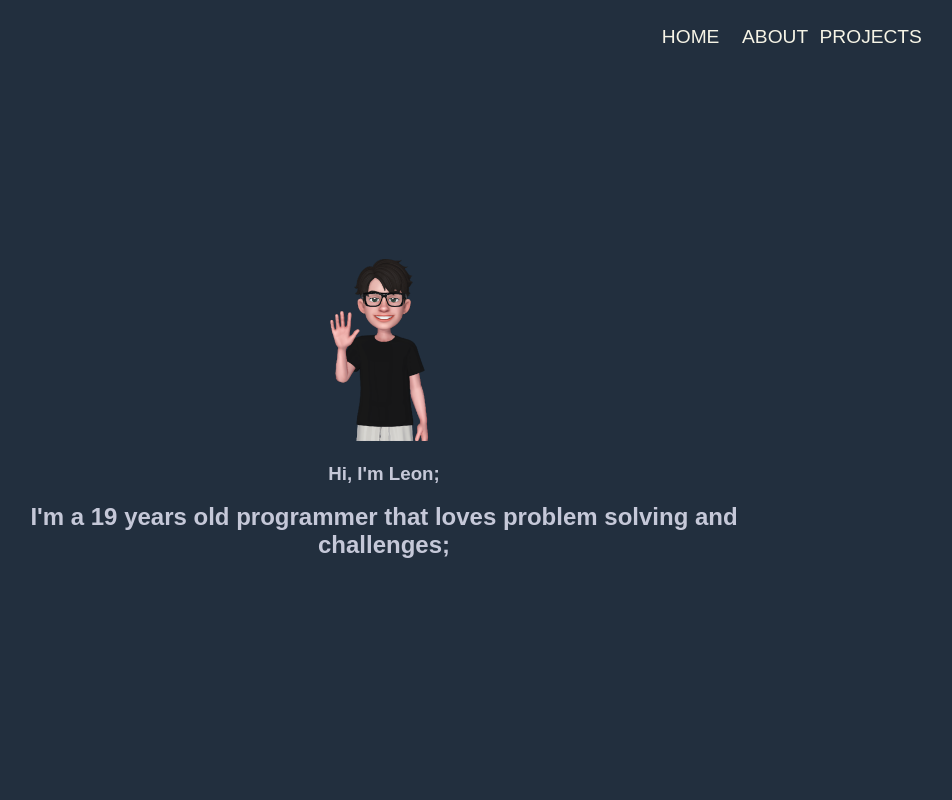
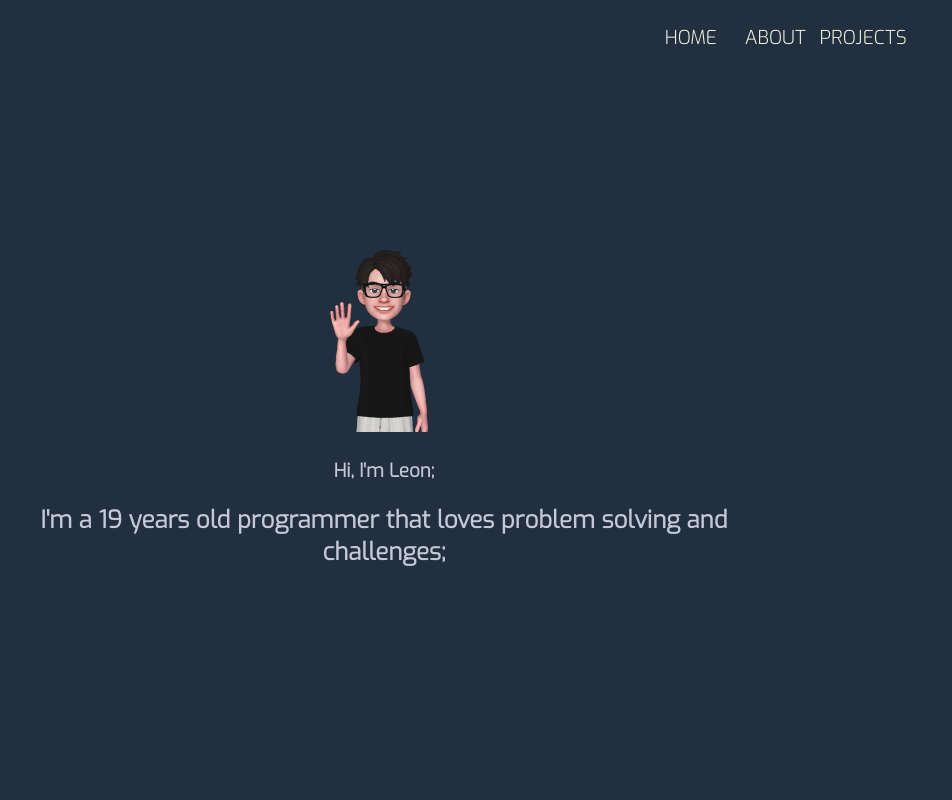
Before and after one commit to LeonNura/portfolio, a plain HTML site: page Leon Nura - Portofolio/index.html in a window 1280 px wide. Shown: the top 800 px of the page, without its empty margins (256-1208 px from the left). Drawn offline with Linux system fonts and the light colour scheme.

Commit message:
font-family linking

```diff
--- a/Leon Nura - Portofolio/index.html
+++ b/Leon Nura - Portofolio/index.html
@@ -5,6 +5,9 @@
 	<meta name="viewport" content="width=device-width, initial-scale=1">
 	<title>Leon_Nura</title>
 	<link rel="stylesheet" type="text/css" href="style.css">
+  <link rel="preconnect" href="https://fonts.googleapis.com">
+  <link rel="preconnect" href="https://fonts.gstatic.com" crossorigin>
+  <link href="https://fonts.googleapis.com/css2?family=Exo:wght@200;300&display=swap" rel="stylesheet">
 </head>
 <body>
 
@@ -49,7 +52,7 @@
   <div class="head">
     <div style="text-align: center;">
       <h1 class="h1">Projects</h1>
-      <p class="p">Scroll down to see the projects.</p>
+      <p class="p" style="color: #efefff;">Scroll down to see the projects.</p>
     </div>
   </div>
 </div>
--- a/Leon Nura - Portofolio/style.css
+++ b/Leon Nura - Portofolio/style.css
@@ -7,7 +7,7 @@
 
 body {
   background: #222f3e;
-  font-family: sans-serif;
+  font-family: 'Exo', sans-serif;
   height: 100%;
 }
 
@@ -56,7 +56,7 @@ body {
 }
 
 .navMenu a:nth-child(3):hover ~ .dot {
-  transform: translateX(217px);
+  transform: translateX(210px);
   transition: all 0.2s ease-in-out;
   opacity: 1;
 }
@@ -235,10 +235,9 @@ main {
 }
 
 .p {
-	font-family: sans-serif;
+	font-family: 'Exo', sans-serif;
 	font-weight: 300;
 	line-height: 1.42;
-  color: #efefff;
 }
 
 .btn {
@@ -281,7 +280,7 @@ main {
   width: 100%;
   background-color: #10ac84;
   line-height: 1.3;
-  font-family: Menlo, monospace;
+  font-family: 'Exo', sans-serif;;
 }
 
 /*======================================*/
```
